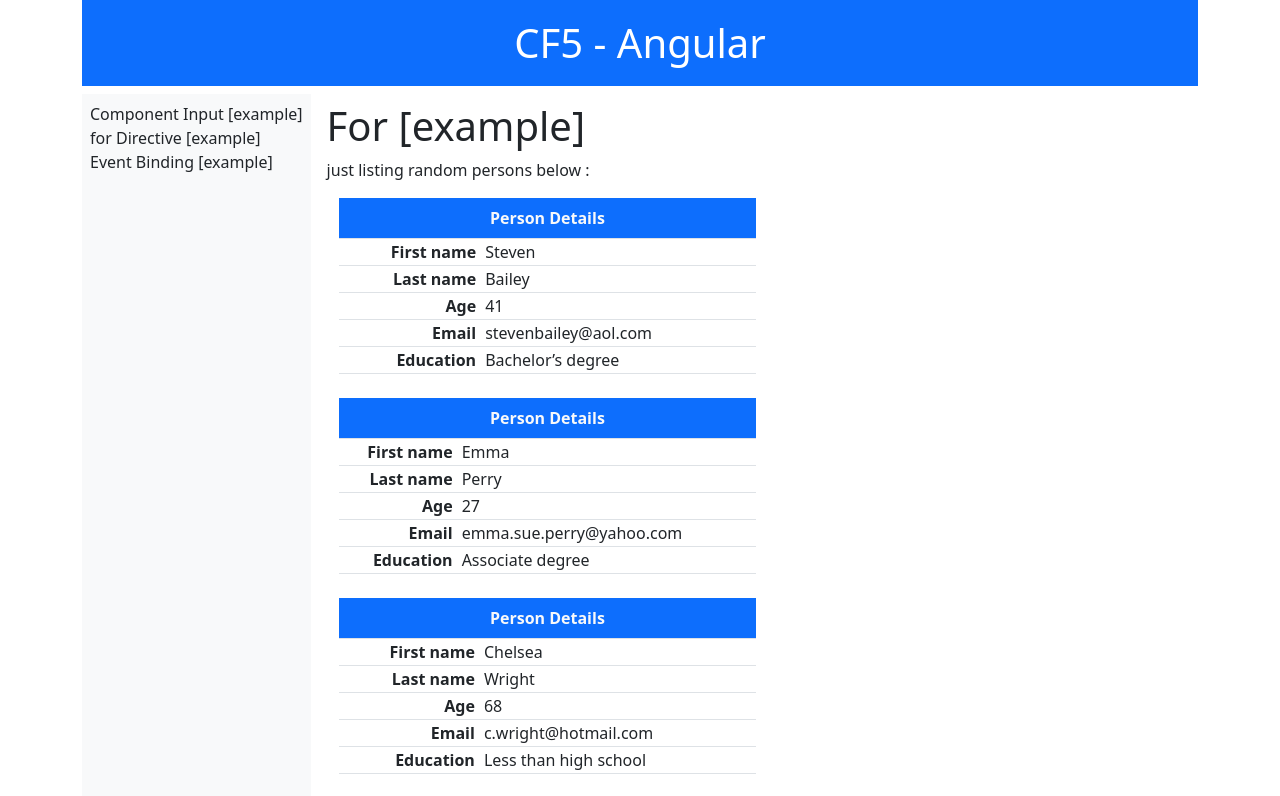
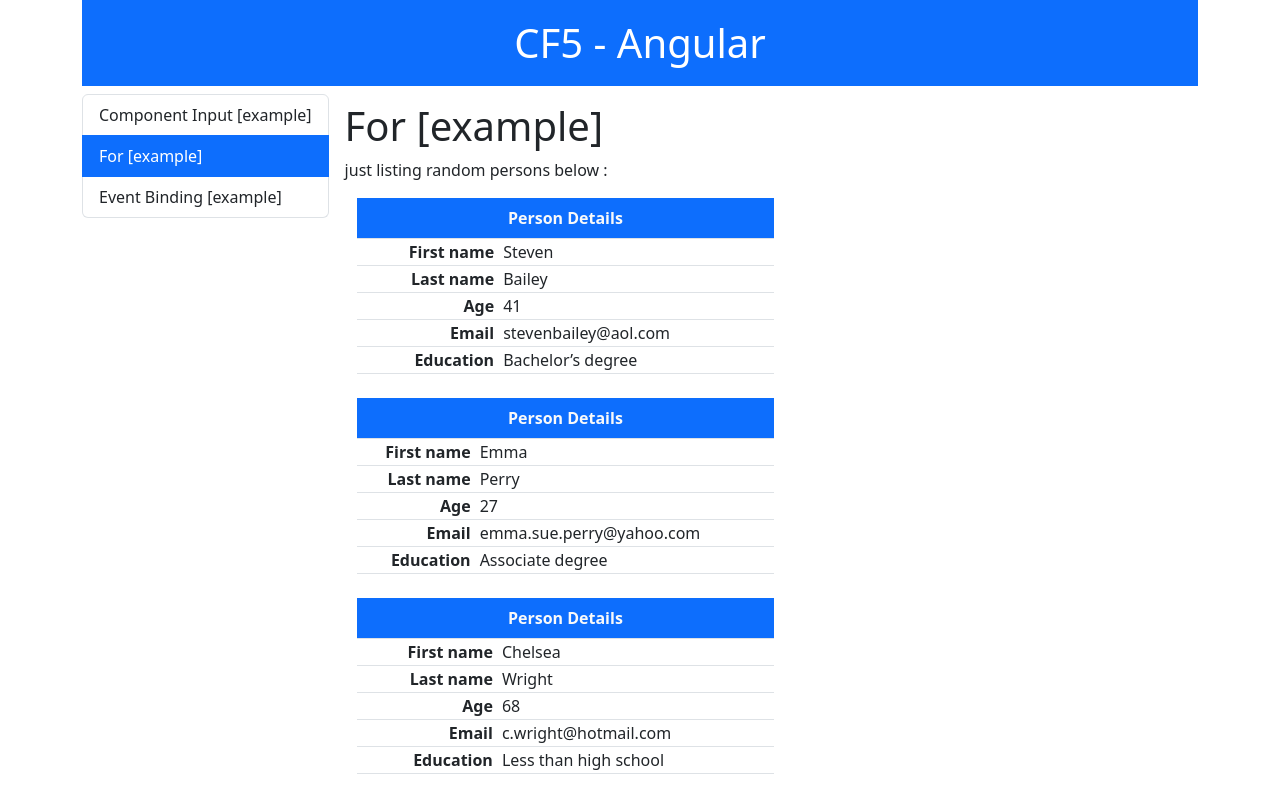
Before and after one commit to pcharalampis/angular-introduction, an Angular app: page /for-directive in a window 1280 px wide. Shown: the top 796 px of the page. Built offline with nearby package versions, Linux system fonts and the light colour scheme.

Commit message:
app menu

```diff
--- a/src/app/app.component.html
+++ b/src/app/app.component.html
@@ -8,22 +8,15 @@
         </nav>
 
         <div class = "d-flex flex-row gap-2">
-            <div class = "d-flex flex-column text-nowrap bg-light p-2">
+            <!-- <div class = "d-flex flex-column text-nowrap bg-light p-2">
                 <span role = "button" routerLink = "component-input-example">Component Input [example]</span>
                 <span role = "button" routerLink = "for-directive">{{"for"}} Directive [example]</span>
                 <span role = "button" routerLink = "event-bind-example">Event Binding [example]</span>
-            </div>
+            </div> -->
+            <app-list-group-menu></app-list-group-menu>
             <div class = "flex-group-1 p-2 text-nowrap">
                 <router-outlet></router-outlet>
             </div>
         </div>
     </div>
-
-
-    <!-- <div class = "container">
-        <app-person-table [person]="person0"></app-person-table>
-        <app-person-table></app-person-table>
-        <app-person-table [person]="person1"></app-person-table>
-    </div> -->
-
 </div>
--- a/src/app/app.component.ts
+++ b/src/app/app.component.ts
@@ -2,13 +2,14 @@
 import { PersonTableComponent } from './components/person-table/person-table.component';
 import { EventBindExampleComponent } from './components/event-bind-example/event-bind-example.component';
 import { RouterLink, RouterOutlet } from '@angular/router';
+import { ListGroupMenuComponent } from './components/list-group-menu/list-group-menu.component';
 
 @Component({
   selector: 'app-root',
   standalone: true,
   imports: [
     RouterLink, RouterOutlet,
-    PersonTableComponent, EventBindExampleComponent
+    ListGroupMenuComponent
 
   ],
   templateUrl: './app.component.html',
--- /dev/null
+++ b/src/app/components/list-group-menu/list-group-menu.component.html
@@ -0,0 +1,11 @@
+
+
+<div class="list-group">
+    @for(entry of menu; track entry){
+        <a class = "list-group-item list-group-item-action text-truncate"
+        [routerLink] = "entry.routerLink"
+        [routerLinkActive] = "['active']">
+            {{entry.text}}
+        </a>
+    }
+</div>
--- /dev/null
+++ b/src/app/components/list-group-menu/list-group-menu.component.ts
@@ -0,0 +1,18 @@
+import { Component } from '@angular/core';
+import { RouterLink, RouterLinkActive } from '@angular/router';
+import { MenuItem } from 'src/app/shared/interfaces/menu-item';
+
+@Component({
+  selector: 'app-list-group-menu',
+  standalone: true,
+  imports: [RouterLink, RouterLinkActive],
+  templateUrl: './list-group-menu.component.html',
+  styleUrl: './list-group-menu.component.css'
+})
+export class ListGroupMenuComponent {
+  menu: MenuItem[] = [
+    {text: 'Component Input [example]', routerLink: 'component-input-example'},
+    {text: 'For [example]', routerLink: 'for-directive'},
+    {text: 'Event Binding [example]', routerLink: 'event-bind-example'}
+  ];
+}
--- /dev/null
+++ b/src/app/shared/interfaces/menu-item.ts
@@ -0,0 +1,4 @@
+export interface MenuItem {
+    text: string;
+    routerLink: string;
+}
```
Also changed, not shown: src/app/components/list-group-menu/list-group-menu.component.css (added).
